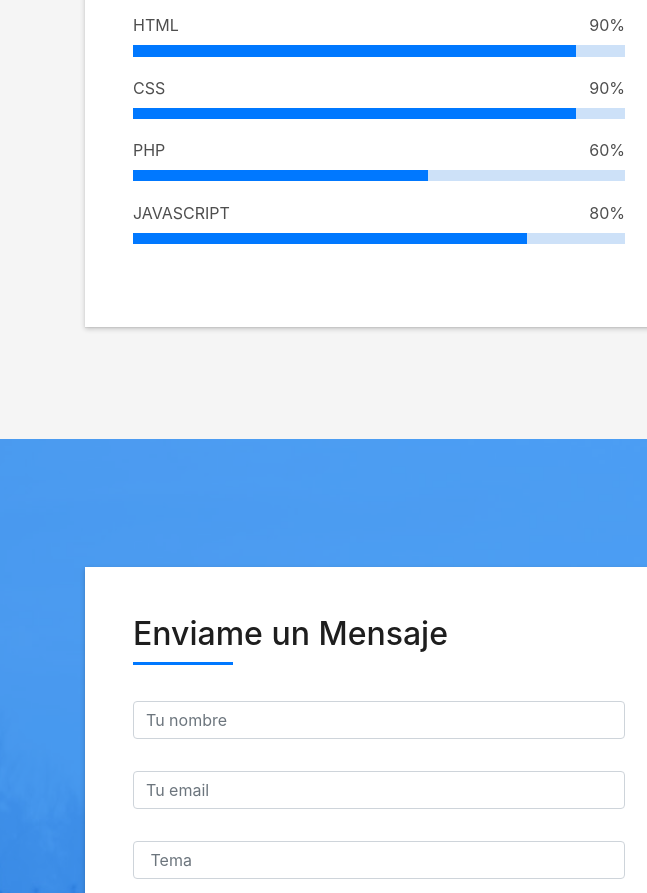
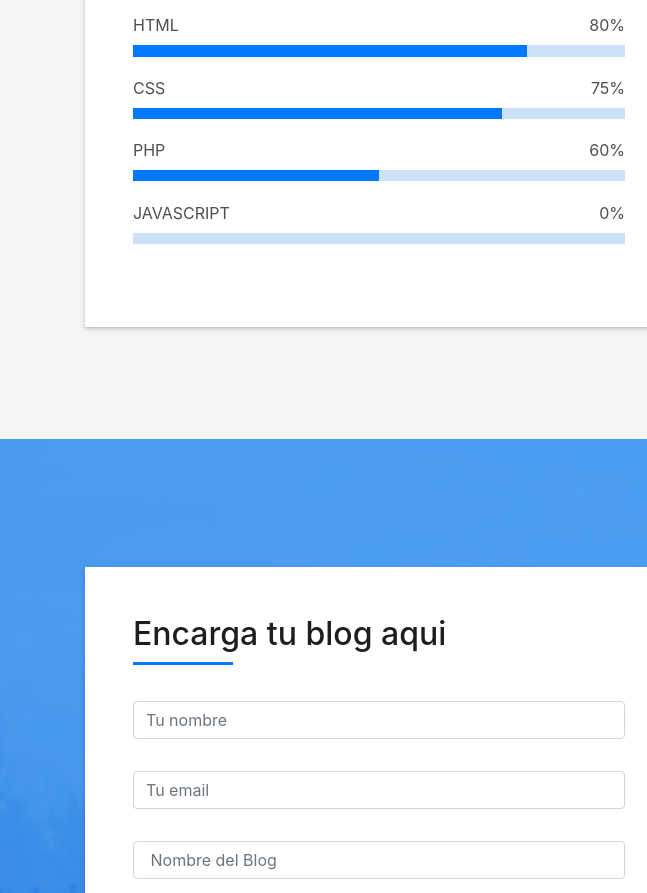
Before and after one commit to KrhsitenJoseph7/KrhsitenJoseph7.github.io, a plain HTML site: page index.html in a window 1280 px wide. Shown: the part 1239-2132 px from the top of the page, 0-647 px from the left. Drawn offline with Linux system fonts and the light colour scheme; files whose address does not match are found by name.

Commit message:
modificar
Modifique algunos titulos

```diff
--- a/index.html
+++ b/index.html
@@ -67,7 +67,7 @@
       <div class="table-cell">
         <div class="container">
           <!--<p class="display-6 color-d">Hello, world!</p>-->
-          <h1 class="intro-title mb-4">I Am Krhisten Pino</h1>
+          <h1 class="intro-title mb-4">Yo soy Krhisten Pino</h1>
           <p class="intro-subtitle"><span class="text-slider-items">Tecnico en Programacion de Software,Desarrollador web</span><strong class="text-slider"></strong></p>
           <!-- <p class="pt-3"><a class="btn btn-primary btn js-scroll px-4" href="#about" role="button">Learn More</a></p> -->
         </div>
@@ -100,24 +100,24 @@
                 </div>
                 <div class="skill-mf">
                   <p class="title-s">Skill</p>
-                  <span>HTML</span> <span class="pull-right">90%</span>
+                  <span>HTML</span> <span class="pull-right">80%</span>
                   <div class="progress">
-                    <div class="progress-bar" role="progressbar" style="width: 90%;" aria-valuenow="85" aria-valuemin="0"
+                    <div class="progress-bar" role="progressbar" style="width: 80%;" aria-valuenow="80" aria-valuemin="0"
                       aria-valuemax="100"></div>
                   </div>
-                  <span>CSS</span> <span class="pull-right">90%</span>
+                  <span>CSS</span> <span class="pull-right">75%</span>
                   <div class="progress">
-                    <div class="progress-bar" role="progressbar" style="width: 90%" aria-valuenow="75" aria-valuemin="0"
+                    <div class="progress-bar" role="progressbar" style="width: 75%" aria-valuenow="75" aria-valuemin="0"
                       aria-valuemax="100"></div>
                   </div>
                   <span>PHP</span> <span class="pull-right">60%</span>
                   <div class="progress">
-                    <div class="progress-bar" role="progressbar" style="width: 60%" aria-valuenow="50" aria-valuemin="0"
+                    <div class="progress-bar" role="progressbar" style="width: 50%" aria-valuenow="50" aria-valuemin="0"
                       aria-valuemax="100"></div>
                   </div>
-                  <span>JAVASCRIPT</span> <span class="pull-right">80%</span>
+                  <span>JAVASCRIPT</span> <span class="pull-right">0%</span>
                   <div class="progress">
-                    <div class="progress-bar" role="progressbar" style="width: 80%" aria-valuenow="90" aria-valuemin="0"
+                    <div class="progress-bar" role="progressbar" style="width: 0%" aria-valuenow="0" aria-valuemin="0"
                       aria-valuemax="100"></div>
                   </div>
                 </div>
@@ -147,7 +147,7 @@
                 <div class="col-md-6">
                   <div class="title-box-2">
                     <h5 class="title-left">
-                      Enviame un Mensaje
+                      Encarga tu blog aqui
                     </h5>
                   </div>
                   <div>
@@ -170,14 +170,14 @@ Tu mensaje ha sido enviado. ¡Gracias!</div>
                         </div>
                         <div class="col-md-12 mb-3">
                             <div class="form-group">
-                              <input type="text" class="form-control" name="subject" id="subject" placeholder=" Tema" data-rule="minlen:4" data-msg="
+                              <input type="text" class="form-control" name="subject" id="subject" placeholder=" Nombre del Blog" data-rule="minlen:4" data-msg="
 Por favor ingrese al menos 8 caracteres del tema" />
                               <div class="validation"></div>
                             </div>
                         </div>
                         <div class="col-md-12 mb-3">
                           <div class="form-group">
-                            <textarea class="form-control" name="message" rows="5" data-rule="required" data-msg="Por favor llene este campo con un Mensaje" placeholder="Mensaje"></textarea>
+                            <textarea class="form-control" name="message" rows="5" data-rule="required" data-msg="Por favor llene este campo con un Mensaje" placeholder="Escriba lo que quieres tener en su blog"></textarea>
                             <div class="validation"></div>
                           </div>
                         </div>
```
Also changed, not shown: Imagenes/Logo.png (added).
